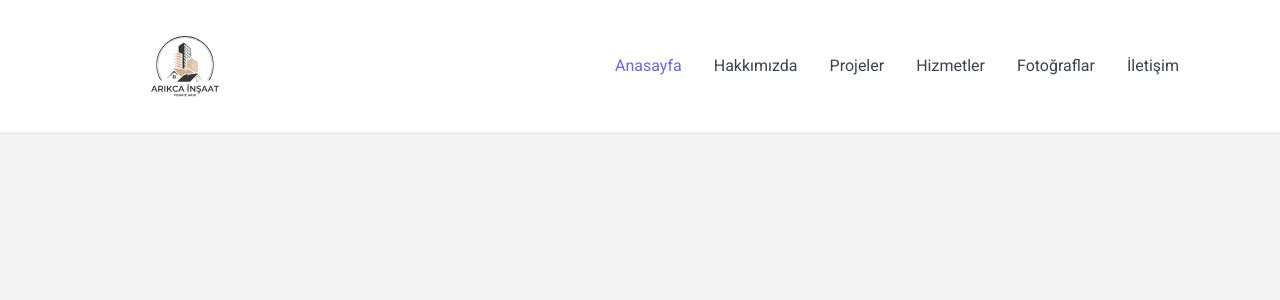
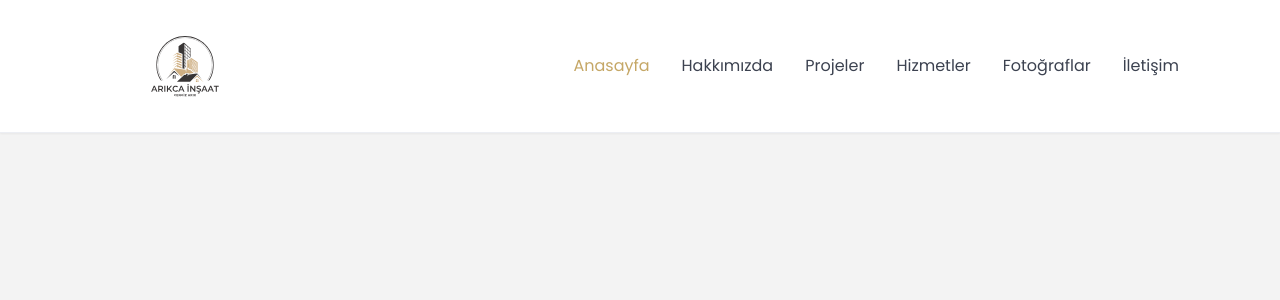
Before and after one commit to eliifkayaa/arikcaWebProject, an Angular app: page / in a window 1280 px wide. Shown: the top 300 px of the page. Built offline with nearby package versions, Linux system fonts and the light colour scheme.

Commit message:
update is font-family

```diff
--- a/package.json
+++ b/package.json
@@ -24,6 +24,7 @@
     "bootstrap": "^5.3.3",
     "express": "^4.18.2",
     "rxjs": "~7.8.0",
+    "swiper": "^11.1.9",
     "tslib": "^2.3.0",
     "zone.js": "~0.14.3"
   },
--- a/src/app/components/navbar/navbar.component.scss
+++ b/src/app/components/navbar/navbar.component.scss
@@ -1,13 +1,12 @@
-@import url('https://fonts.googleapis.com/css2?family=Roboto:wght@300;400;500&display=swap');
+@import url('https://fonts.googleapis.com/css2?family=Poppins:ital,wght@0,100;0,200;0,300;0,400;0,500;0,600;0,700;0,800;0,900;1,100;1,200;1,300;1,400;1,500;1,600;1,700;1,800;1,900&display=swap');
 
-$font-family: 'Roboto', sans-serif;
+$font-family: "Poppins", sans-serif;
 $font-size-base: 0.925rem;
-$base-color: #66f;
+$base-color: rgb(197, 167, 102);
 $text-dark: #3c4250;
 $border-color: #eceef3;
 
 $navbar-body-color: #fff;
-// $navbar-shadow: 0 0.5rem 1rem rgba(0, 0, 0, 0.035);
 $navbar-shadow: 0 1px 2px 0 rgba(0, 0, 0, 0.05);
 $navbar-padding-y: 1rem;
 $navbar-padding-x: 1.15rem;
@@ -26,17 +25,6 @@
 $navbar-dropdown-separator-margin-y: 9px;
 $navbar-dropdown-separator-color: $border-color;
 
-* {
-  box-sizing: border-box;
-  padding: 0;
-  margin: 0;
-}
-
-body {
-  font-family: $font-family;
-  font-size: $font-size-base;
-}
-
 a {
   text-decoration: none;
 }
@@ -53,8 +41,6 @@
     right: 15px;
   }
 }
-
-// Start navbar
 
 .navbar,
 .navbar > .container {
@@ -89,11 +75,6 @@
     }
   }
 
-  /*
-  |-----------------------------------
-  | Start navbar logo or brand etc..
-  |-----------------------------------
-  */
   .navbar-header {
     display: flex;
     align-items: center;
@@ -107,8 +88,6 @@
     }
 
     .navbar-toggler {
-      // border-radius: 5px;
-      // background-color: transparent;
       cursor: pointer;
       border: none;
       display: none;
@@ -133,11 +112,6 @@
     }
   }
 
-  /*
-  |-----------------------------------
-  | Start navbar menu
-  |-----------------------------------
-  */
   .navbar-menu {
     display: flex;
     align-items: center;
@@ -153,7 +127,6 @@
       display: flex !important;
     }
 
-    // Ul
     .navbar-nav {
       margin-left: auto;
       flex-direction: row;
--- a/src/styles.scss
+++ b/src/styles.scss
@@ -1,4 +1,5 @@
 /* You can add global styles to this file, and also import other style files */
+@import url('https://fonts.googleapis.com/css2?family=Poppins:ital,wght@0,100;0,200;0,300;0,400;0,500;0,600;0,700;0,800;0,900;1,100;1,200;1,300;1,400;1,500;1,600;1,700;1,800;1,900&display=swap');
 
 * {
   margin: 0;
@@ -8,6 +9,6 @@
 
 body {
   position: relative;
-  font-family: Roboto, "Helvetica Neue", sans-serif;
+  font-family: "Poppins", sans-serif;
   background: #f3f3f3;
 }
```
Also changed, not shown: 1 other file (tests, documents, lock files or other folders).
